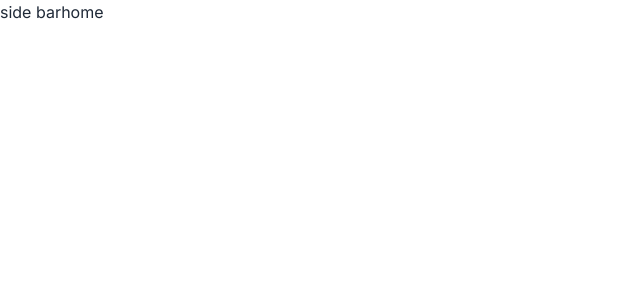
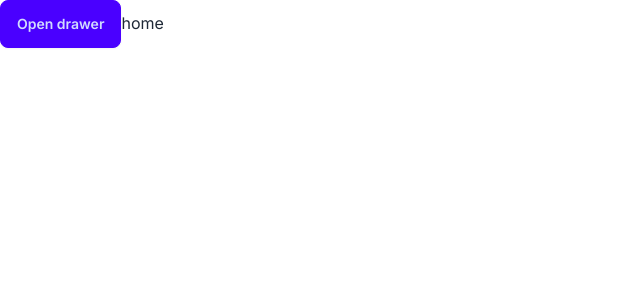
Before and after one commit to lMikadal/POS_Frontend_Nextjs, a Next.js app: page / in a window 1280 px wide. Shown: the top 300 px of the page, without its empty margins (0-640 px from the left). Built offline with nearby package versions, Linux system fonts and the light colour scheme.

Commit message:
init sidebar

```diff
--- a/app/layout.tsx
+++ b/app/layout.tsx
@@ -1,7 +1,6 @@
 import type { Metadata } from "next";
 import { Inter } from "next/font/google";
 import "./globals.css";
-import { Sidebar } from "@/components";
 
 const inter = Inter({ subsets: ["latin"] });
 
@@ -18,8 +17,33 @@ export default function RootLayout({
   return (
     <html lang="en" data-theme="light">
       <body className={inter.className}>
-        <Sidebar />
-        {children}
+        <div className="drawer">
+          <input id="my-drawer" type="checkbox" className="drawer-toggle" />
+          <div className="drawer-content">
+            <label
+              htmlFor="my-drawer"
+              className="btn btn-primary drawer-button"
+            >
+              Open drawer
+            </label>
+            {children}
+          </div>
+          <div className="drawer-side">
+            <label
+              htmlFor="my-drawer"
+              aria-label="close sidebar"
+              className="drawer-overlay"
+            ></label>
+            <ul className="menu p-4 w-80 min-h-full bg-base-200 text-base-content">
+              <li>
+                <a>Sidebar Item 1</a>
+              </li>
+              <li>
+                <a>Sidebar Item 2</a>
+              </li>
+            </ul>
+          </div>
+        </div>
       </body>
     </html>
   );
--- a/components/Sidebar.tsx
+++ /dev/null
@@ -1,5 +0,0 @@
-const Sidebar = () => {
-  return <>side bar</>;
-};
-
-export default Sidebar;
--- a/components/index.ts
+++ b/components/index.ts
@@ -1,5 +1,5 @@
-import Sidebar from './Sidebar';
+// import Sidebar from './Sidebar';
 
-export {
-	Sidebar
-}
+// export {
+// 	Sidebar
+// }
```
